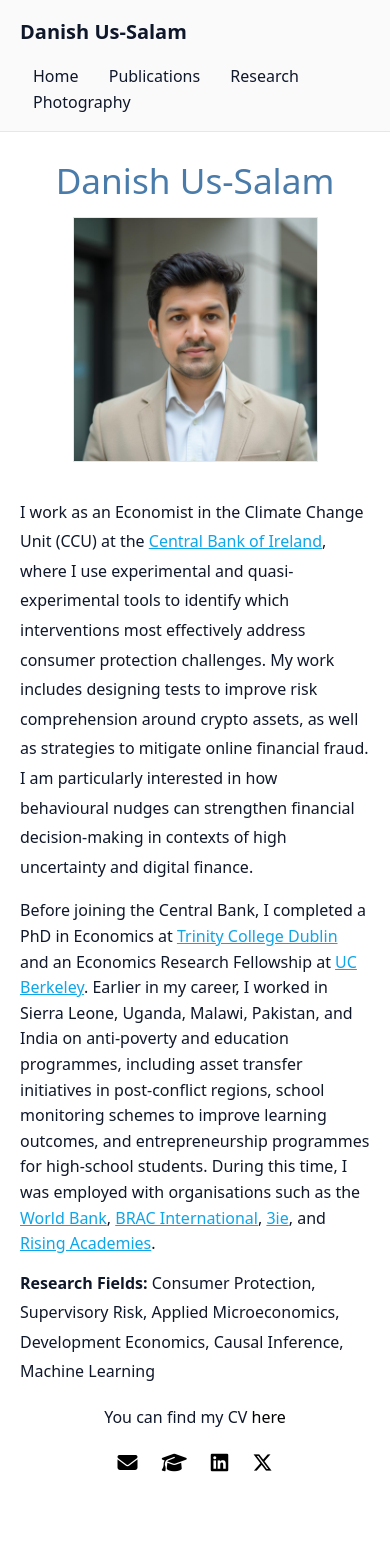
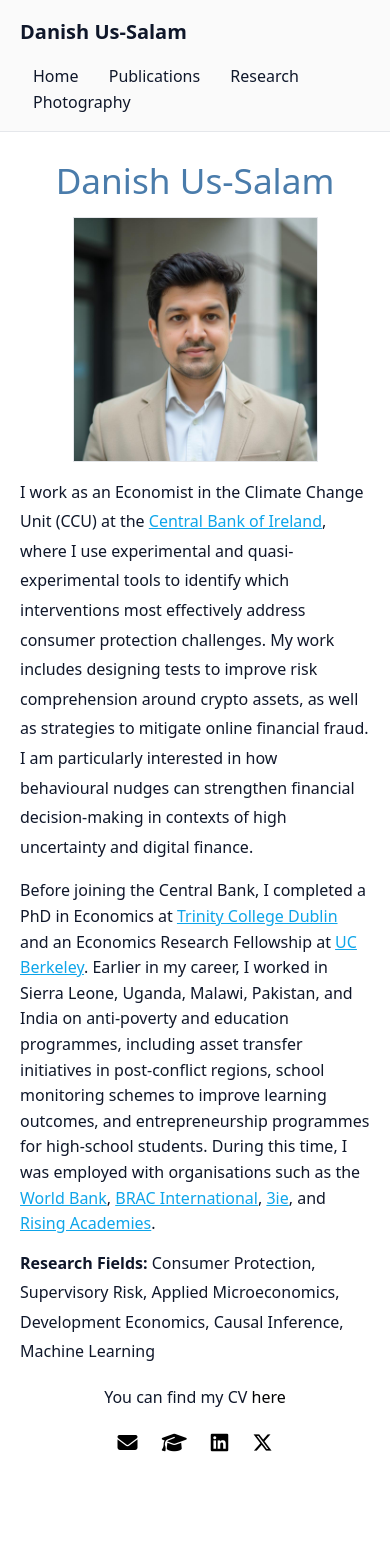
Before and after one commit to danishussalam/danishussalam.github.io, a Jekyll site: the page built from index.md, in a window 390 px wide. Built offline with Jekyll 4.4.1, drawn with Linux system fonts in a browser that asks for light colours.

Commit message:
Update style.css

```diff
--- a/assets/style.css
+++ b/assets/style.css
@@ -356,3 +356,33 @@ details.abstract > summary:hover {
     margin: 0 auto;
   }
 }
+
+/* Mobile: stack, center the photo, and make the text use full width */
+@media (max-width: 900px){
+  .about-hero{
+    display: grid;
+    grid-template-columns: 1fr;   /* stack */
+    gap: 1rem;
+    align-items: start;
+  }
+
+  .profile-pic{
+    justify-self: center;         /* center the image block */
+  }
+  .profile-pic img{
+    width: min(92vw, 420px);      /* responsive but not too big */
+    height: auto;
+    display: block;
+  }
+
+  .bio{
+    width: 100%;
+    max-width: none;               /* override any 680px cap */
+    margin: 0;                     /* remove centering margins */
+    text-align: left;              /* ensure left-aligned text */
+  }
+
+  .bio p:first-of-type{
+    margin-top: 0;                 /* align top neatly under the photo */
+  }
+}
```
